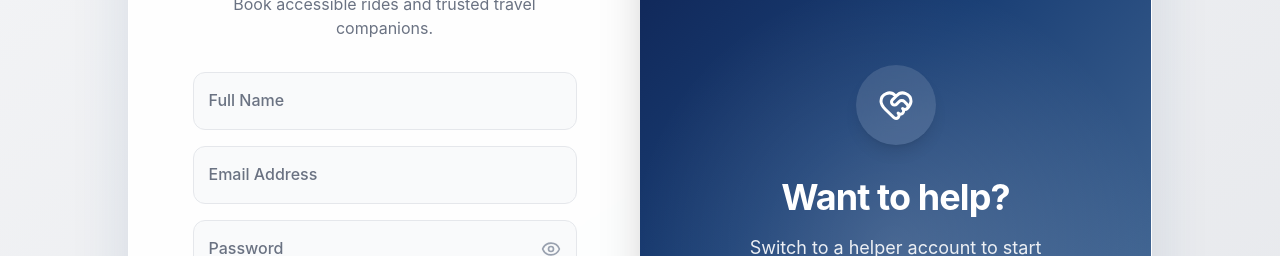
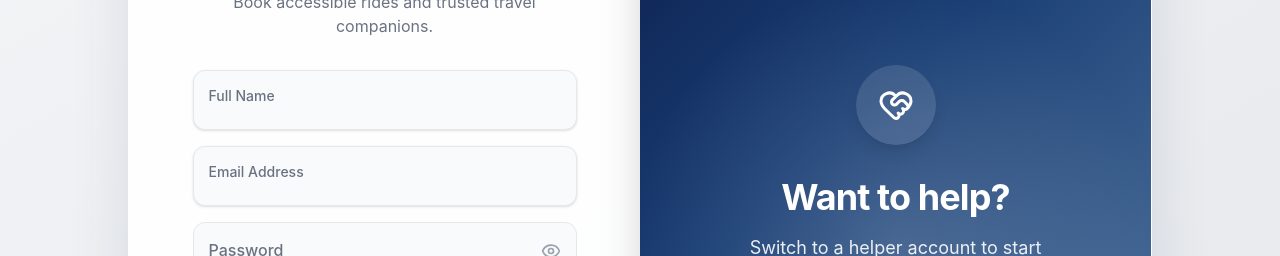
Before and after one commit to Nashap/CareRide-AI, a React (Vite) app in the folder frontend/: page /register in a window 1280 px wide. Shown: the part 153-409 px from the top of the page. Built offline with nearby package versions, Linux system fonts and the light colour scheme; no server answers.

Commit message:
Update FloatingInput.jsx

```diff
--- a/frontend/src/components/common/FloatingInput.jsx
+++ b/frontend/src/components/common/FloatingInput.jsx
@@ -1,24 +1,25 @@
 import React from "react";
 
-const FloatingInput = React.forwardRef(({ id, name, type = "text", placeholder, className = "", ...props }, ref) => {
+const FloatingInput = React.forwardRef(({ id, name, type = "text", label, placeholder, className = "", ...props }, ref) => {
   const inputId = id || name;
+  const floatingLabel = label || placeholder;
 
   return (
-    <div className="relative w-full">
+    <div className={`relative w-full ${className}`}>
       <input
         type={type}
         id={inputId}
         name={name}
-        placeholder={placeholder}
+        placeholder=" "
         ref={ref}
         {...props}
-        className={`peer w-full bg-gray-50 border border-gray-200 text-gray-900 rounded-xl px-4 pt-6 pb-2 focus:outline-none focus:ring-2 focus:ring-[#1A3F75]/20 focus:border-[#1A3F75] transition-all placeholder-transparent disabled:opacity-50 disabled:cursor-not-allowed ${className}`}
+        className="block px-4 pb-2.5 pt-6 w-full text-base font-medium text-gray-900 bg-gray-50 rounded-xl border border-gray-200 appearance-none focus:outline-none focus:ring-2 focus:ring-[#1A3F75]/20 focus:border-[#1A3F75] peer transition-all shadow-sm [&:-webkit-autofill]:bg-gray-50 [&:-webkit-autofill]:shadow-[inset_0_0_0px_1000px_#F9FAFB] [&:-webkit-autofill]:-webkit-text-fill-color-gray-900"
       />
       <label
         htmlFor={inputId}
-        className="absolute left-4 top-2 text-xs font-medium text-gray-500 transition-all peer-placeholder-shown:text-base peer-placeholder-shown:top-4 peer-focus:top-2 peer-focus:text-xs peer-focus:text-[#1A3F75] pointer-events-none"
+        className="absolute text-sm font-medium text-gray-500 duration-300 transform -translate-y-3 scale-75 top-4 z-10 origin-[0] start-4 peer-focus:text-[#1A3F75] peer-placeholder-shown:scale-100 peer-placeholder-shown:translate-y-0 peer-focus:scale-75 peer-focus:-translate-y-3 pointer-events-none"
       >
-        {placeholder}
+        {floatingLabel}
       </label>
     </div>
   );
```
